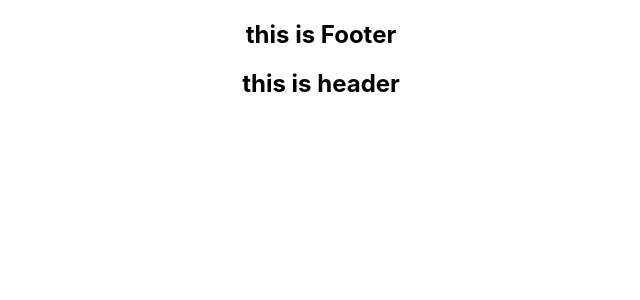
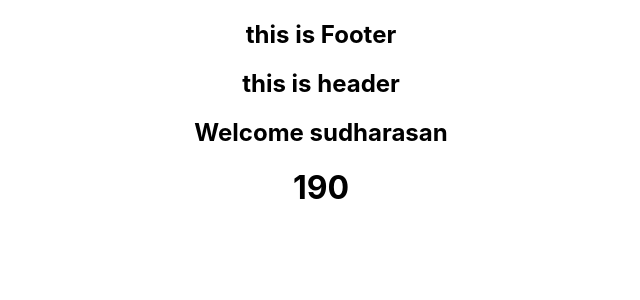
Before and after one commit to Shansudar/Manfree-react, a React (Create React App) app in the folder my-app/: page / in a window 1280 px wide. Shown: the top 300 px of the page, without its empty margins (319-959 px from the left). Built offline with nearby package versions, Linux system fonts and the light colour scheme.

Commit message:
using js variables in html

```diff
--- a/my-app/src/App.js
+++ b/my-app/src/App.js
@@ -2,11 +2,13 @@ import logo from "./logo.svg";
 import "./App.css";
 import { Footer } from "./components/Header";
 import Header from "./components/Header";
+import Welcome from "./components/Welcome";
 function App() {
   return (
     <div className="App">
       <Footer />
       <Header />
+      <Welcome />
     </div>
   );
 }
--- /dev/null
+++ b/my-app/src/components/Welcome.jsx
@@ -0,0 +1,15 @@
+import React from "react";
+
+const Welcome = () => {
+  const name = "sudharasan";
+  const number1 = 90;
+  const number2 = 100;
+  return (
+    <div>
+      <h2>Welcome {name}</h2>
+      <h1>{number1 + number2}</h1>
+    </div>
+  );
+};
+
+export default Welcome;
```
